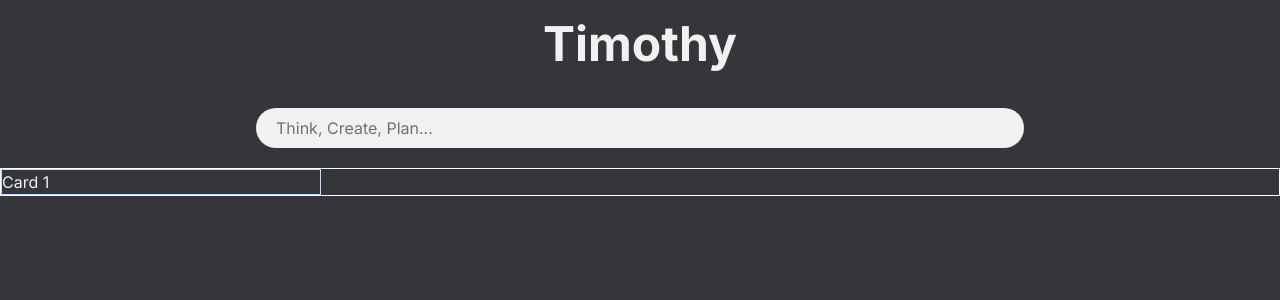
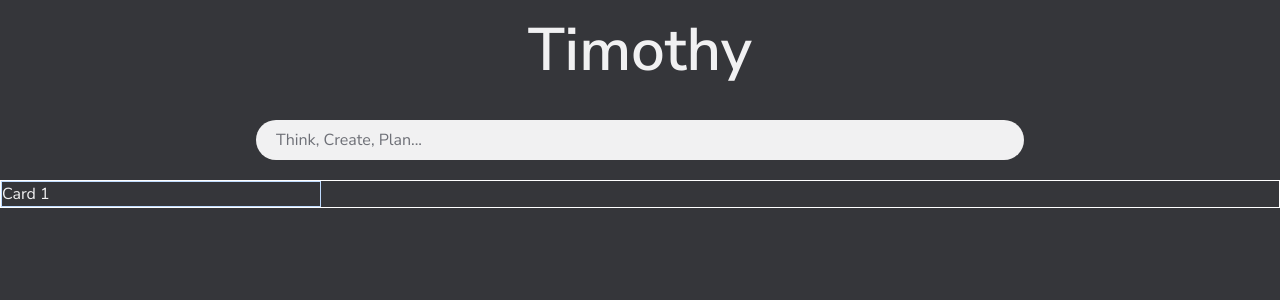
Before and after one commit to Dominier/portfolio-timothy, a Next.js app: page / in a window 1280 px wide. Shown: the top 300 px of the page. Built offline with nearby package versions, Linux system fonts and the light colour scheme.

Commit message:
Update Font + Update Next.js 14

```diff
--- a/app/(landing)/page.tsx
+++ b/app/(landing)/page.tsx
@@ -5,7 +5,7 @@ export default function HomePage() {
     <div className="selection:bg-gray-500 selection:text-[#f1f1f2]">
       {/* Timothy Logo */}
       <div className="w-[100%] p-5">
-        <h1 className="text-5xl font-bold text-center">
+        <h1 className="text-6xl font-semibold text-center">
           Timothy
         </h1>
       </div>
--- a/app/layout.tsx
+++ b/app/layout.tsx
@@ -1,11 +1,11 @@
 import './globals.css'
 import type { Metadata } from 'next'
-import { Inter } from 'next/font/google'
+import { Nunito_Sans } from 'next/font/google'
 
-const inter = Inter({ subsets: ['latin'] })
+const nunito_sans = Nunito_Sans({ subsets: ['latin'] })
 
 export const metadata: Metadata = {
-  title: 'Timothy Portfolio',
+  title: 'Timothy\'s Portfolio',
   description: 'Computer Science Student',
 }
 
@@ -16,7 +16,7 @@ export default function RootLayout({
 }) {
   return (
     <html lang="en">
-      <body className={inter.className}>{children}</body>
+      <body className={nunito_sans.className}>{children}</body>
     </html>
   )
 }
```
Also changed, not shown: package.json (+4 -4 lines), 1 other file (tests, documents, lock files or other folders).
